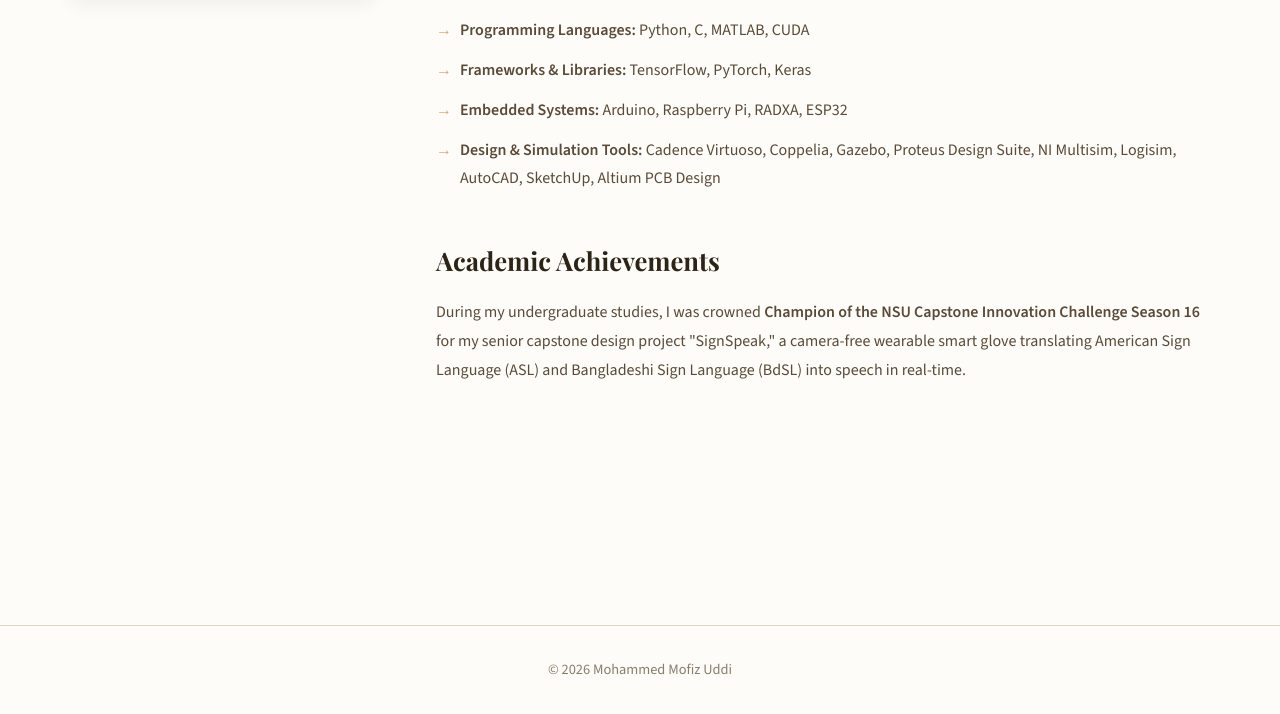
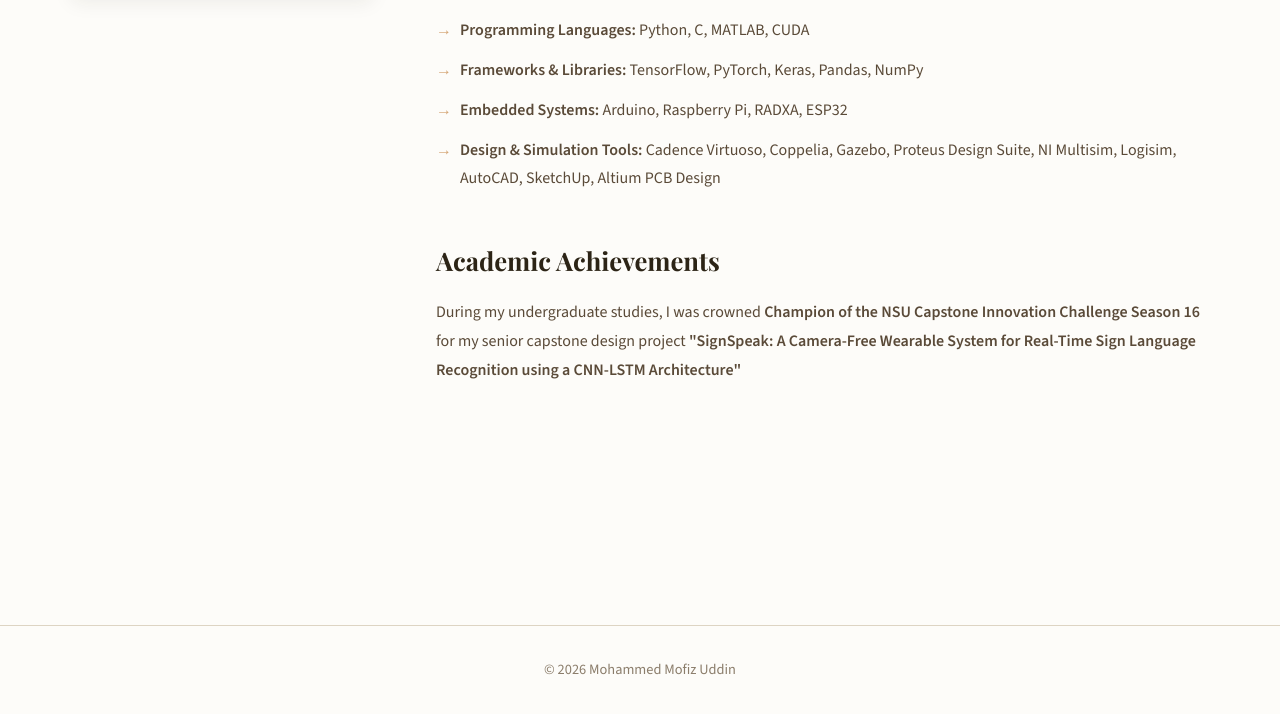
Before and after one commit to mmofizuddin/mmofizuddin.github.io, a plain HTML site: page index.html in a window 1280 px wide. Shown: the part 886-1600 px from the top of the page. Drawn offline with nearby package versions, Linux system fonts and the light colour scheme.

Commit message:
Update index.html

```diff
--- a/index.html
+++ b/index.html
@@ -507,7 +507,7 @@
                         <h3>Technical Expertise</h3>
                         <ul>
                             <li><strong>Programming Languages:</strong> Python, C, MATLAB, CUDA</li>
-                            <li><strong>Frameworks & Libraries:</strong> TensorFlow, PyTorch, Keras</li>
+                            <li><strong>Frameworks & Libraries:</strong> TensorFlow, PyTorch, Keras, Pandas, NumPy</li>
                             <li><strong>Embedded Systems:</strong> Arduino, Raspberry Pi, RADXA, ESP32</li>
                             <li><strong>Design & Simulation Tools:</strong> Cadence Virtuoso, Coppelia, Gazebo, Proteus Design Suite, NI Multisim, Logisim, AutoCAD, SketchUp, Altium PCB Design</li>
                         </ul>
@@ -515,7 +515,7 @@
 
                     <div class="subsection">
                         <h3>Academic Achievements</h3>
-                        <p>During my undergraduate studies, I was crowned <strong>Champion of the NSU Capstone Innovation Challenge Season 16</strong> for my senior capstone design project "SignSpeak," a camera-free wearable smart glove translating American Sign Language (ASL) and Bangladeshi Sign Language (BdSL) into speech in real-time.</p>
+                        <p>During my undergraduate studies, I was crowned <strong>Champion of the NSU Capstone Innovation Challenge Season 16</strong> for my senior capstone design project <strong>"SignSpeak: A Camera-Free Wearable System for Real-Time Sign Language Recognition using a CNN-LSTM Architecture"</strong></p>
                     </div>
                 </div>
             </div>
@@ -524,4 +524,4 @@
 
     <footer>
         <div class="container">
-            <p>© 2026 Mohammed Mofiz Uddi
+            <p>© 2026 Mohammed Mofiz Uddin
```
